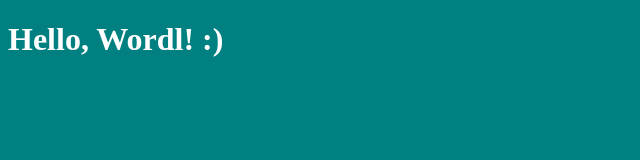
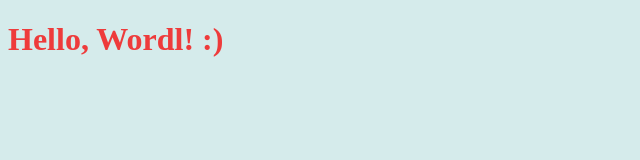
Before and after one commit to RomanKorotaev/test-repository, a plain HTML site: page index.html in a window 1280 px wide. Shown: the whole page, without its empty margins (0-640 px from the left). Drawn offline with Linux system fonts and the light colour scheme.

Commit message:
Changed style and title
Изменил стили и заголовок

```diff
--- a/css/styles.css
+++ b/css/styles.css
@@ -1,4 +1,4 @@
 body {
-  background-color: teal;
-  color: #fff;
+  background-color: rgb(213, 235, 235);
+  color: rgb(238, 59, 59);
 }
--- a/index.html
+++ b/index.html
@@ -3,7 +3,7 @@
 <head>
     <meta charset="UTF-8">
     <meta name="viewport" content="width=device-width, initial-scale=1.0">
-    <title>Document</title>
+    <title>Git rules</title>
     <link rel="stylesheet" href="./css/styles.css">
 </head>
 <body>
```
